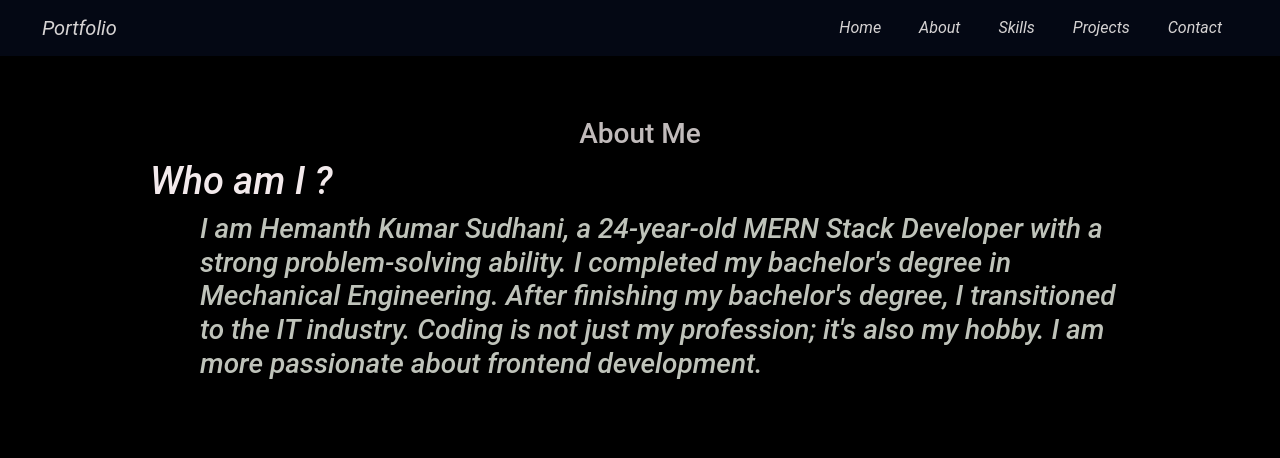
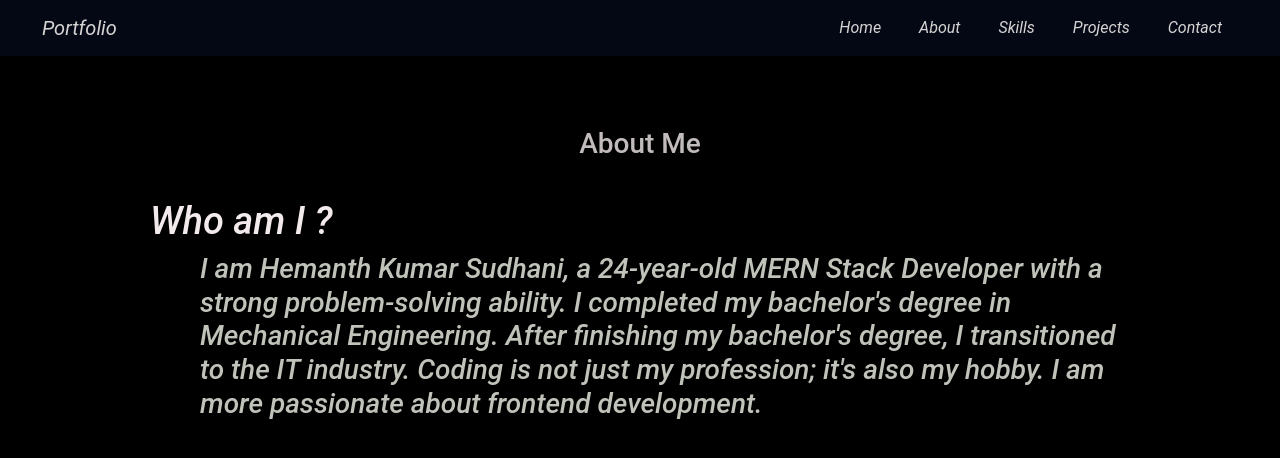
Before and after one commit to ShemanthDeveloper/portfolio, a React (Create React App) app: page /about in a window 1280 px wide. Shown: the top 458 px of the page. Built offline with nearby package versions, Linux system fonts and the light colour scheme.

Commit message:
fixed react-router

```diff
--- a/src/App.css
+++ b/src/App.css
@@ -8,6 +8,7 @@
   width: 100vw;
   background-color: black;
   overflow-y: scroll;
+  overflow-x: hidden;
 
 }
 .main-container::-webkit-scrollbar {
--- a/src/App.js
+++ b/src/App.js
@@ -1,14 +1,17 @@
 import 'bootstrap/dist/css/bootstrap.min.css';
-import React from 'react';
+import React ,{ Suspense }from 'react';
+
 import 'bootstrap/dist/css/bootstrap.min.css';
 import { BrowserRouter as Router, Route, Routes} from 'react-router-dom';
 import Navbar from "./components/NavBar";
 import Contact from './components/Contact';
-import Skills from "./components/Skills";
+
 import Main from './components/Main';
 import About from './components/About';
 import Projects from './components/Projects';
+
 import './App.css';
+const Skills = React.lazy(() => import('./components/Skills'));
 
 function App() {
   return (
@@ -18,7 +21,11 @@ function App() {
       <Routes>
           <Route exact path="/"  element={<Main/>} />
           <Route exact path="/about" element={<About/>} />
-          <Route exact path="/skills" element={<Skills/>} />
+          <Route exact path="/skills" element={<div>
+        <Suspense fallback = { <div> Please Wait... </div>} >
+          <Skills/></Suspense>
+    </div>
+} />
           <Route exact path="/projects" element={<Projects/>} />
           <Route exact path="/contact" element={<Contact/>} />
 
--- a/src/components/About/about.css
+++ b/src/components/About/about.css
@@ -10,15 +10,12 @@
     font-family: Arial, sans-serif;
     font-weight: 500;
     font-family: "Roboto";
-    padding-top: 25px;
+    padding-top: 35px;
+    padding-bottom: 30px;
 }
 .about-des{
     padding-left: 20px;
     padding-right: 20px;
-    height: 80%;
-    display: flex;
-    flex-direction: column;
-    justify-content: center;
 }
 .who{
     color: rgb(243, 234, 236);
```
Also changed, not shown: 1 other file (tests, documents, lock files or other folders).
